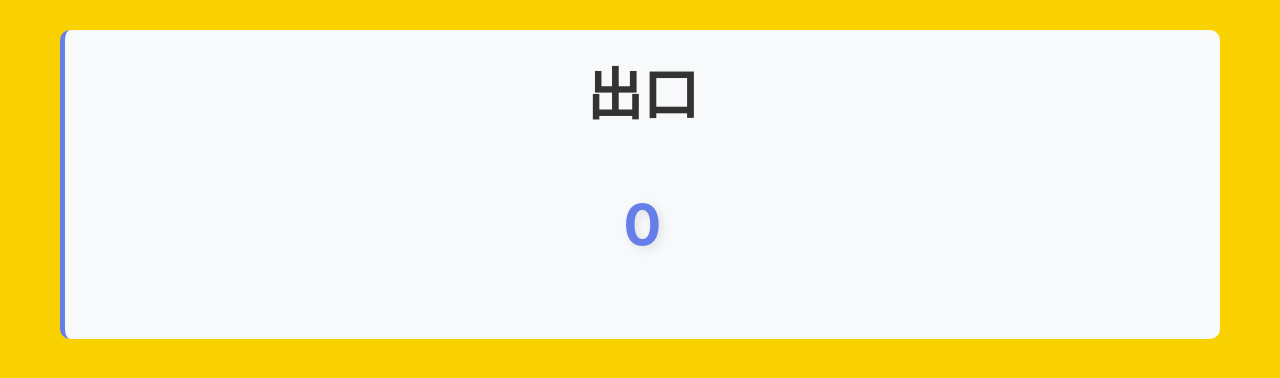
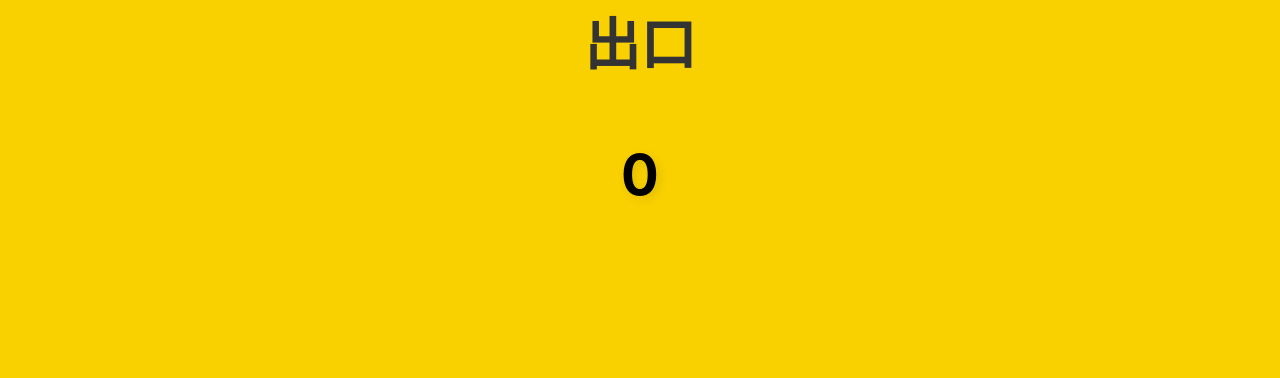
Before and after one commit to Kisaraki2021/exit4-operation-kit, a website: page public/progress.html in a window 1280 px wide. Drawn offline with Linux system fonts and the light colour scheme.

Commit message:
fix: 不要なコンテナとステータス表示を削除し、進行状況表示を簡素化

```diff
--- a/public/progress.html
+++ b/public/progress.html
@@ -21,15 +21,11 @@
 </head>
 
 <body>
-    <div class="container">
-        <div class="status-display">
             <div style="text-align: center;">
                 <div class="status-label" style="font-size: 3.5em; margin-bottom: 20px;">
                     出口
                 </div>
-                <div class="progress-display" id="progress-display" style="font-size: 3.5em;">0</div>
-            </div>
-        </div>
+                <div class="progress-display" id="progress-display" style="font-size: 3.5em; color: #000000;">0</div>
     </div>
 
     <script src="/js/websocket.js"></script>
```
